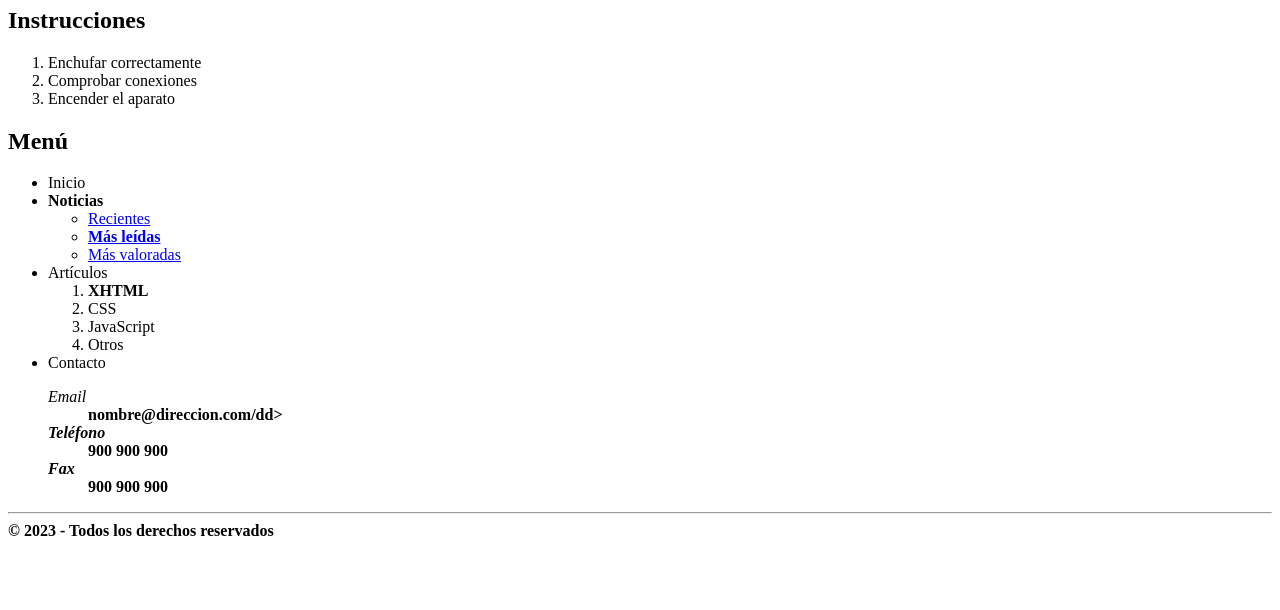
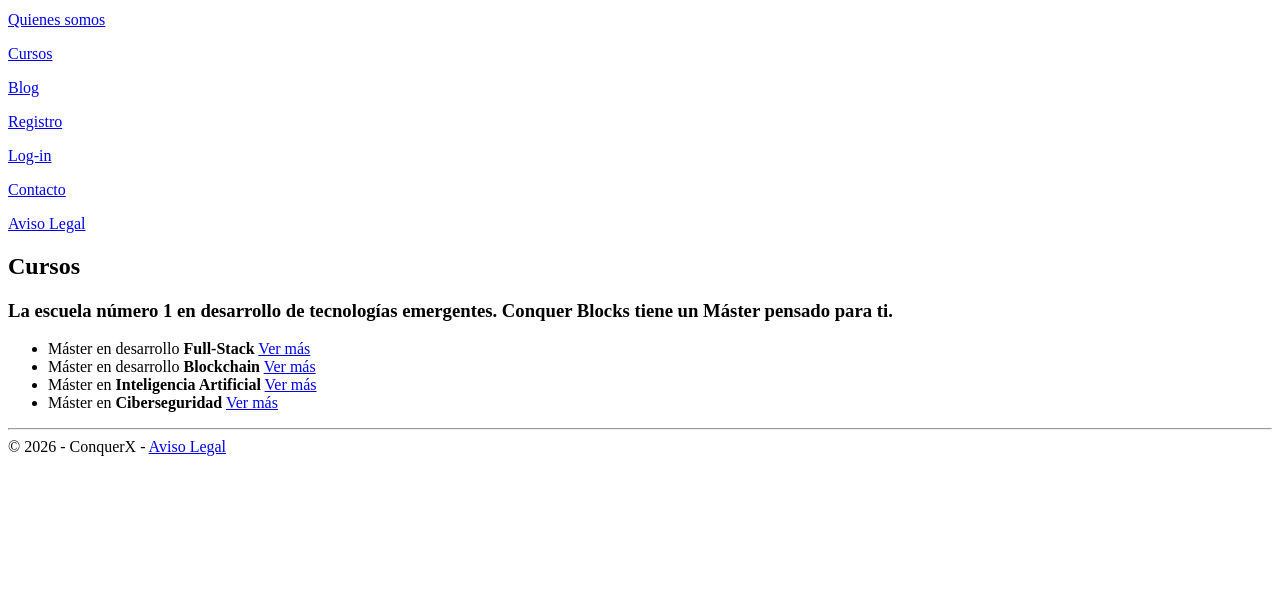
Before and after one commit to carmenUC/Proyecto_HTML, a plain HTML site: page cursos.html in a window 1280 px wide. Shown: the part 190-800 px from the top of the page. Drawn offline with Linux system fonts and the light colour scheme.

Commit message:
cursos terminado faso 1

```diff
--- a/cursos.html
+++ b/cursos.html
@@ -35,57 +35,35 @@
     <p><a href="index_ejercicios.html">👈 Volver atrás</a></p>
     <hr />
   </header>
+ <nav>
+            <p>Menú</p>
+            <p><a href="index.html">Home</a></p>
+            <p><a href="quienes_somos.html">Quienes somos</a></p>
+            <p><a href="cursos.html">Cursos</a></p>
+            <p><a href="blog.html">Blog</a></p>
+            <p><a href="registro.html">Registro</a></p>
+            <p><a href="login.html">Log-in</a></p>
+            <p><a href="contacto.html">Contacto</a></p>
+            <p><a href="aviso_legal.html">Aviso Legal</a></p>
+        </nav>
+  </header>
+  <main>
+    <h2>Cursos</h2>
+    <h3>La escuela número 1 en desarrollo de tecnologías emergentes. Conquer Blocks tiene un Máster pensado para ti.</h3>
+    <ul>
+      <li>Máster en desarrollo <strong>Full-Stack</strong> <a href="curso1.html">Ver más</a></li>
+      <li>Máster en desarrollo <strong>Blockchain</strong> <a href="curso2.html">Ver más</a></li>
+      <li>Máster en <strong>Inteligencia Artificial</strong> <a href="curso3.html">Ver más</a></li>
+      <li>Máster en <strong>Ciberseguridad</strong> <a href="curso4.html">Ver más</a></li>
+    </ul>
 
-  <h1>Ejercicio 4</h1>
+  </main>
 
-  <h2>Instrucciones</h2>
-
-  <ol>
-    <li>Enchufar correctamente</li>
-    <li>Comprobar conexiones</li>
-    <li>Encender el aparato</li>
-  </ol>
-
-  <h2>Menú</h2>
-
-  <ul>
-    <li>Inicio</li>
-    <li>
-      <strong>Noticias</strong>
-      <ul>
-        <li><a href="#">Recientes</a> </li>
-        <li><strong><a href="#">Más leídas</a></strong></li>
-        <li><a href="#">Más valoradas</a></li>
-      </ul>
-    </li>
-    <li>
-      Artículos
-      <ol>
-        <li><strong>XHTML</strong></li>
-        <li>CSS</li>
-        <li>JavaScript</li>
-        <li>Otros</li>
-      </ol>
-    </li>
-    <li>
-      Contacto
-      <dl>
-        <dt><em>Email</em></dt>
-        <dd><strong>nombre@direccion.com<strong>/dd>
-
-        <dt><em>Teléfono</em></dt>
-        <dd>900 900 900</dd>
-
-        <dt><em>Fax</em></dt>
-        <dd>900 900 900</dd>
-      </dl>
-    </li>
-  </ul>
 
 
   <hr>
-  <footer>
-    © 2023 - Todos los derechos reservados
+ <footer>
+    © 2026 - ConquerX - <a href="aviso_legal.html">Aviso Legal</a>
   </footer>
 </body>
 
```
